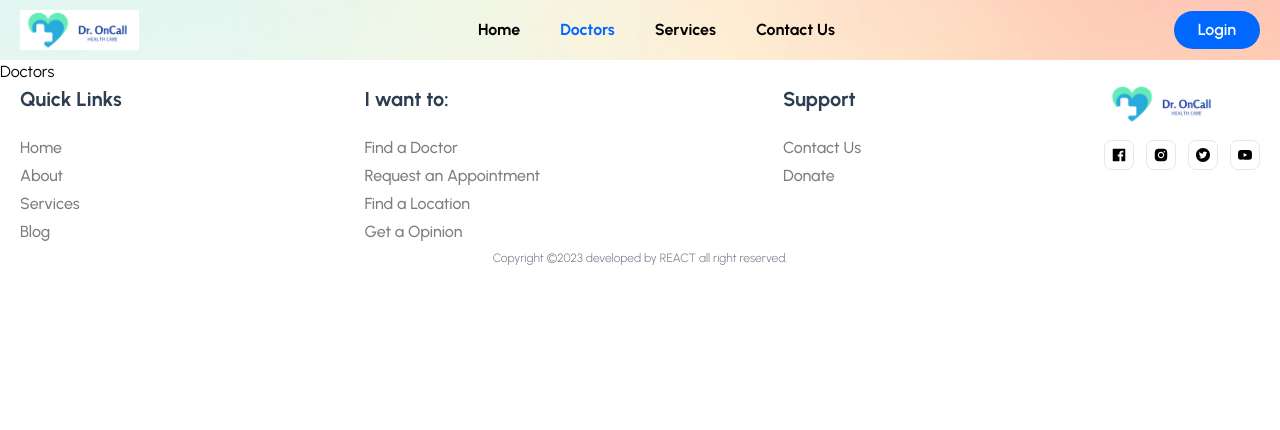
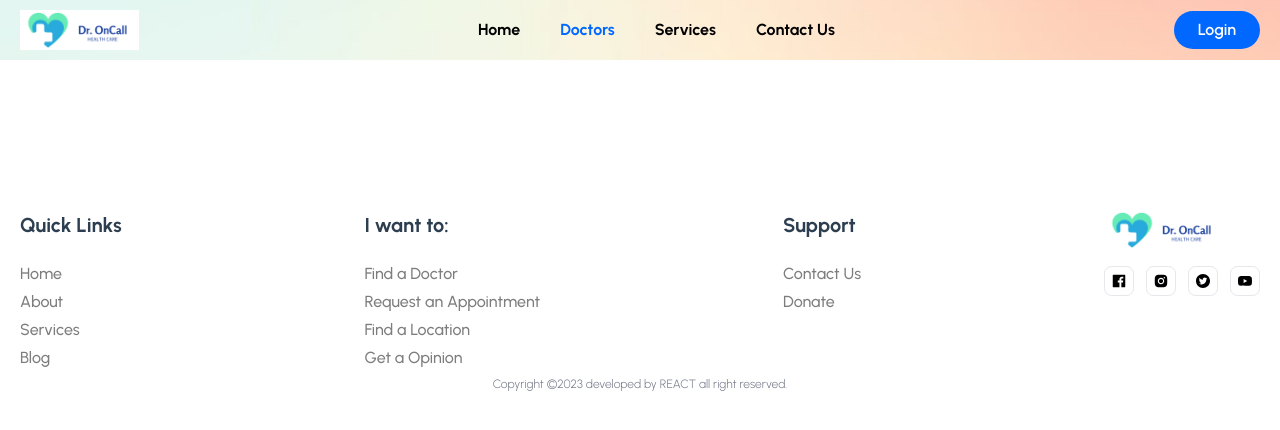
Before and after one commit to RavinduKavinda/doctor-appointment-booking, a React (Vite) app in the folder frontend/: page /doctors in a window 1280 px wide. Shown: the top 430 px of the page. Built offline with nearby package versions, Linux system fonts and the light colour scheme; a web font is replaced by a local one.

Commit message:
import Doc card, doctors data start doc page

```diff
--- a/frontend/src/pages/Doctors/Doctors.jsx
+++ b/frontend/src/pages/Doctors/Doctors.jsx
@@ -1,9 +1,15 @@
 import React from 'react'
+import DoctorCard from './../../components/Doctors/DoctorCard'
+import {doctors} from './../../assets/data/doctors'
 
 const Doctors = () => {
   return (
-    <div>Doctors</div>
-  )
+<>
+<section>
+
+
+</section>
+</>)
 }
 
 export default Doctors
```
